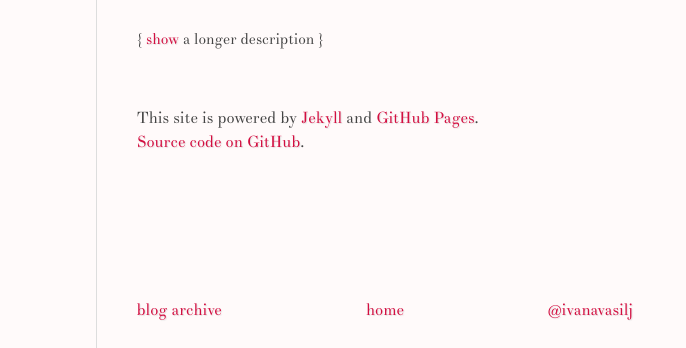
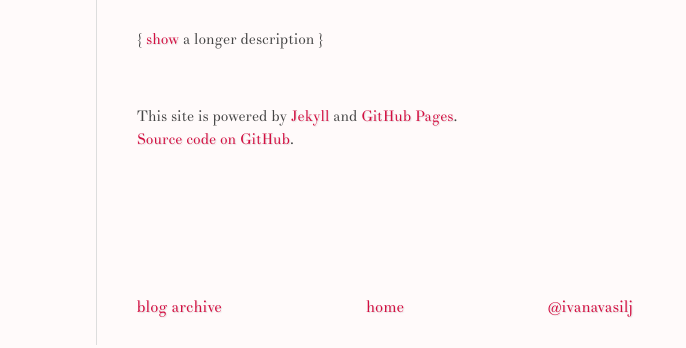
Before and after one commit to ivana/ivana.github.com, a Jekyll site: the page built from index.html, in a window 1280 px wide. Shown: the part 614-962 px from the top of the page, without its empty margins (265-951 px from the left). Built offline with Jekyll 4.4.1, drawn with Linux system fonts in a browser that asks for light colours; nearby versions of some CDN libraries; Markdown is read by kramdown in place of the engine named in the settings.

Commit message:
mobile & other fixes

```diff
--- a/css/style.css
+++ b/css/style.css
@@ -65,7 +65,7 @@
   color:#D30E40;
   text-shadow: 1px 1px 1px #e2e2e2;
 }
-p a:hover, article li a:hover, footer a:hover, aside a:hover {
+p a:hover, article li a:hover, footer a:hover, aside a:hover, .outsite a:hover {
   text-decoration:underline;
 }
 
@@ -187,15 +187,20 @@
 /* abstractions */
 .insite, .outsite, .vcard li a, .tags small { font-size:12px }
 pre code, .annotated ol a, .tags { font-size:14px }
-time, .echoes li, .tags strong { font-size:15px }
-aside, footer, .archive a { font-size:16px }
+time, small, .echoes li, .tags strong, aside { font-size:15px }
+footer, .archive a { font-size:16px }
 
 .flickr li img, .outsite { width:518px }
 
 
 @media only screen and (max-device-width:480px) {
   article header time { top:9px; }
-  .vcard .email { bottom:29px; }
+  footer li { padding-left:100px }
+  .outsite img { height:14px }
+
+  .tags small { font-size:8px }
+  .tags { font-size:9px }
+  .tags strong { font-size:10px }
 }
 
 /* post specific */
```
